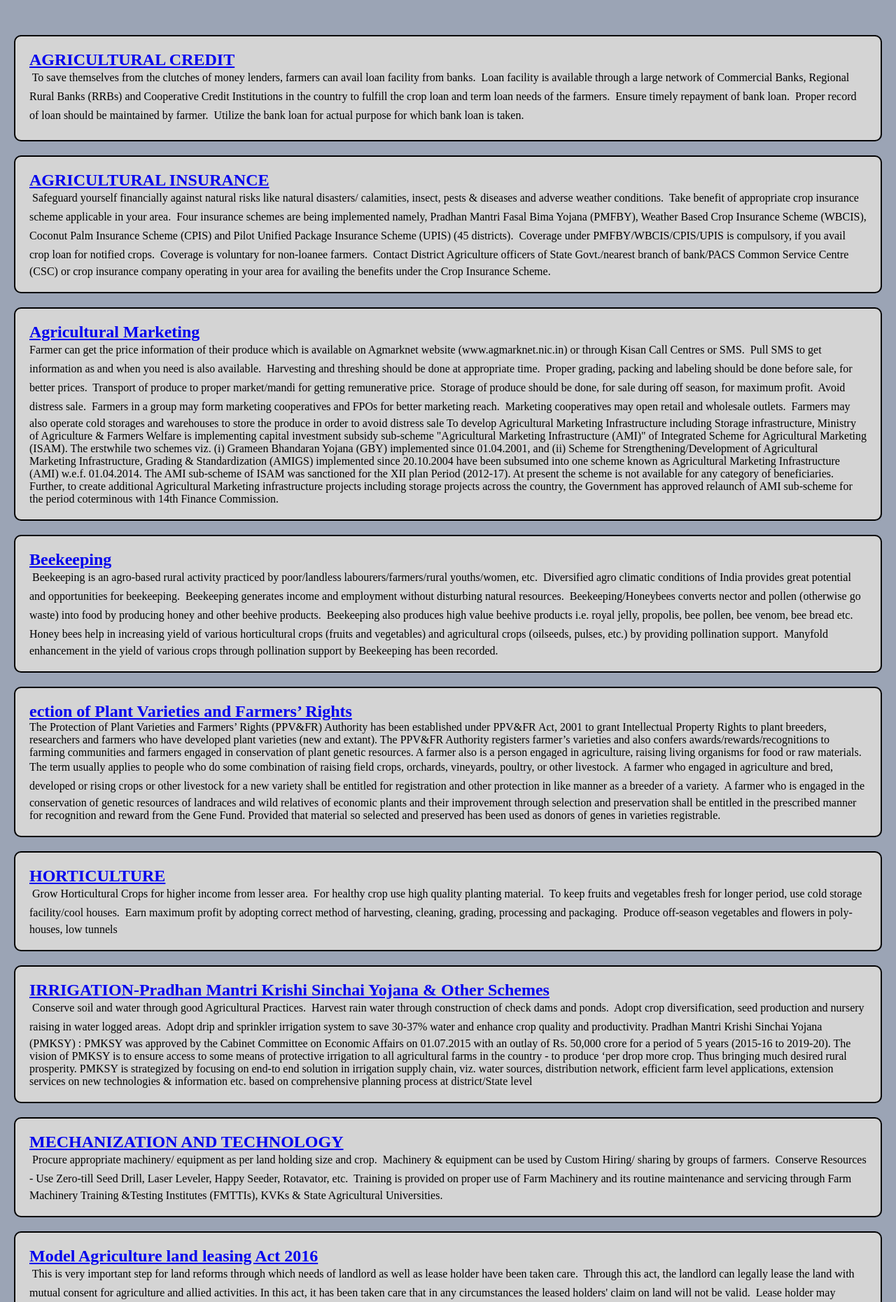
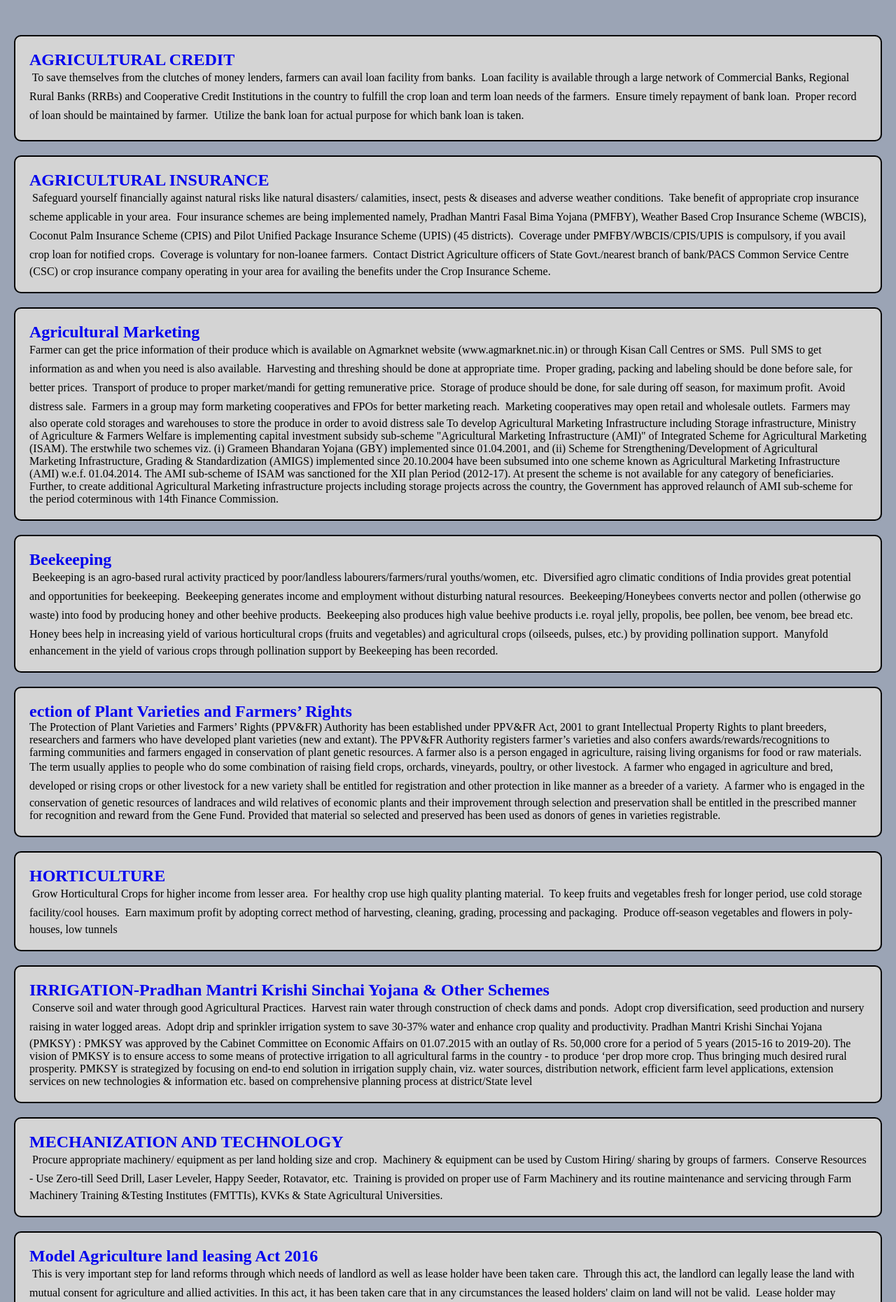
Before and after one commit to Rathan-r-nayak/farmassistant, a Django app: template welcomeapp/templates/welcomeapp/search.html in a window 1280 px wide. Shown: the part 79-1939 px from the top of the page at 70% size. Run offline with Django 4.2, Linux system fonts and the light colour scheme; the template is opened without the code that fills it: values that come from a table or form of the project are taken from there, others are empty; data comes from the database, SQL or seed files in the repository.

Commit message:
changes in css of search.html

```diff
--- a/welcomeapp/templates/welcomeapp/search.html
+++ b/welcomeapp/templates/welcomeapp/search.html
@@ -55,11 +55,11 @@ footer{
     justify-content: space-around;
 align-items: center;
 }
-/* a{
+a{
     text-decoration: none;
-    color: white;
-    margin: 3px 0;
-} */
+    /* color: white; */
+     margin: 3px 0;
+}
 .links{
 display: flex;
 flex-direction: column;
```
